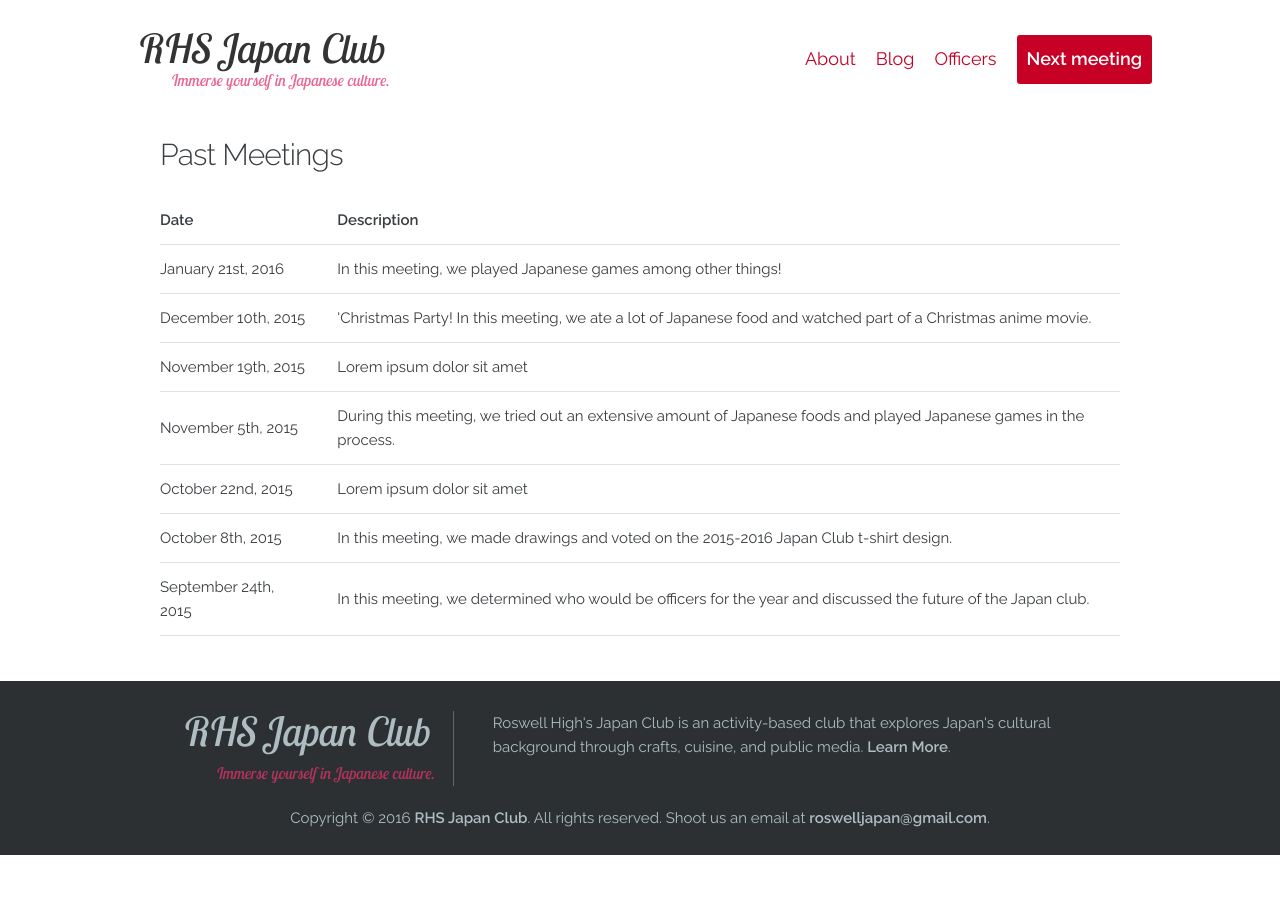
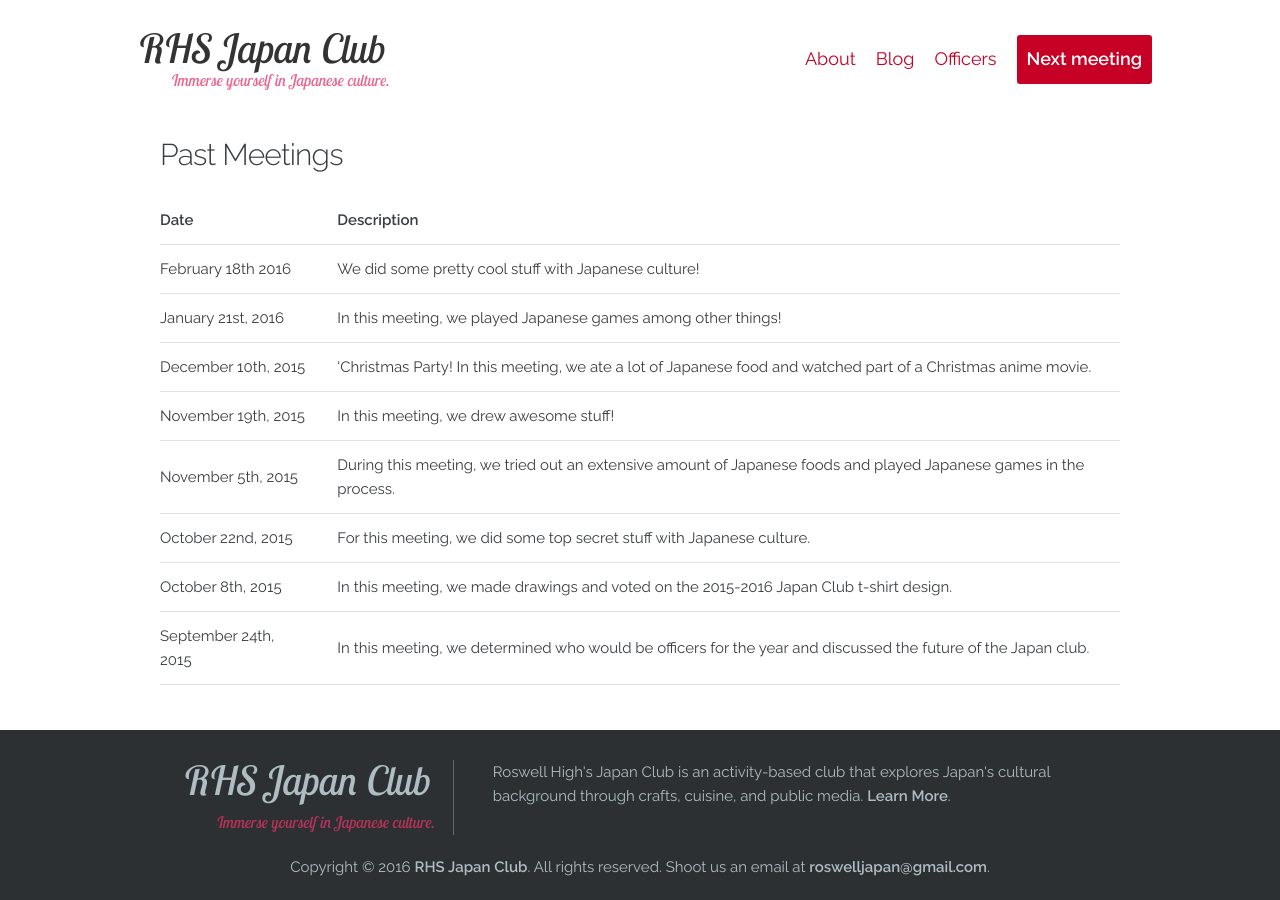
Before and after one commit to RHSJapan/rhsjapan.github.io, a Jekyll site: the page built from _pages/04-next.html, in a window 1280 px wide and 900 px high, scrolled down 672 px. Built offline with Jekyll 4.4.1, drawn with Linux system fonts in a browser that asks for light colours; before the commit the page ends 1527 px from its top, so only the background shows below that.

Commit message:
update meetings

```diff
--- a/_data/meetings.yml
+++ b/_data/meetings.yml
@@ -1,7 +1,8 @@
+- ['February 18th 2016', 'We did some pretty cool stuff with Japanese culture!']
 - ['January 21st, 2016', 'In this meeting, we played Japanese games among other things!']
 - ["December 10th, 2015", "'Christmas Party! In this meeting, we ate a lot of Japanese food and watched part of a Christmas anime movie."]
-- ["November 19th, 2015", "Lorem ipsum dolor sit amet"]
+- ["November 19th, 2015", "In this meeting, we drew awesome stuff!"]
 - ["November 5th, 2015", "During this meeting, we tried out an extensive amount of Japanese foods and played Japanese games in the process."]
-- ["October 22nd, 2015", "Lorem ipsum dolor sit amet"]
+- ["October 22nd, 2015", "For this meeting, we did some top secret stuff with Japanese culture."]
 - ["October 8th, 2015", "In this meeting, we made drawings and voted on the 2015-2016 Japan Club t-shirt design."]
 - ["September 24th, 2015", "In this meeting, we determined who would be officers for the year and discussed the future of the Japan club."]
```
